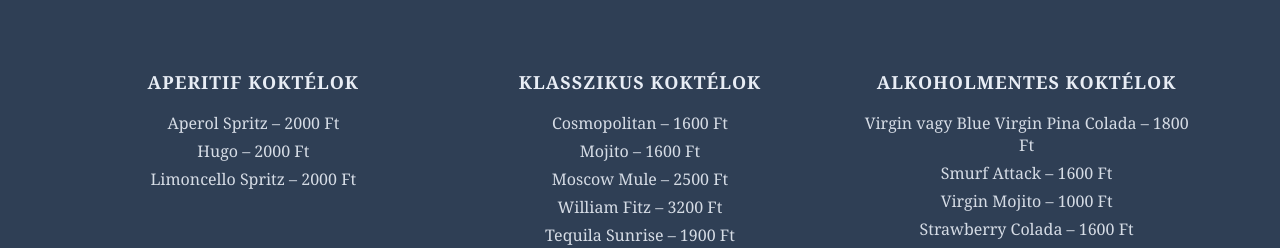
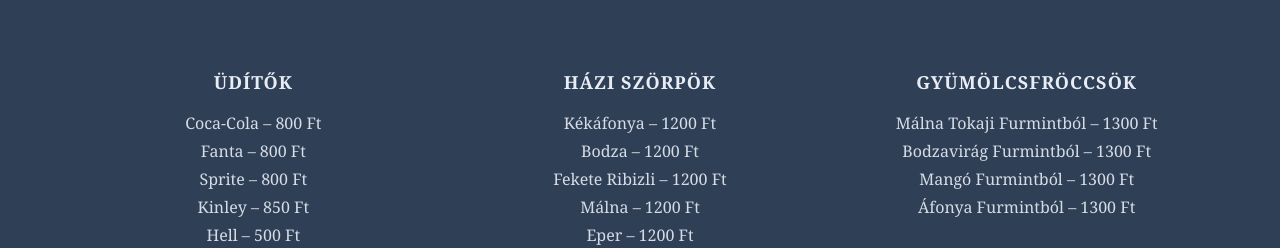
Before and after one commit to miklos123/KisKacsa-frontend, a React (Vite) app: page / in a window 1280 px wide. Both pictures are taken after a click on the element "Üdítők". Shown: the part 1618-1866 px from the top of the page. Built offline with nearby package versions, Linux system fonts and the light colour scheme.

Commit message:
Itallap mukodese

```diff
--- a/src/App.css
+++ b/src/App.css
@@ -448,6 +448,6 @@ button:hover {
 }
 
 /* szebben gördül */
-html {
+html{
   scroll-behavior: smooth;
 }
--- a/src/index.css
+++ b/src/index.css
@@ -42,6 +42,10 @@
   font-size: 12px;
   letter-spacing: 1px;
   opacity: 0.9;
+}
+
+a {
+  text-decoration: none;
 }
 
 /* facebook */
--- a/src/pages/Home.jsx
+++ b/src/pages/Home.jsx
@@ -1,6 +1,8 @@
+import { useState } from "react";
 import "../App.css";
 
 export default function App() {
+  const [activeDrink, setActiveDrink] = useState("koktelok");
   return (
     <div className="page">
       {/*home resz*/}
@@ -61,7 +63,6 @@ export default function App() {
         <div className="menu-box">
           <h2>Étlap</h2>
           <div className="menu-line" />
-
           <div className="menu-categories">
             <span>A Séf ajánlatai</span>
             <span>Előételek</span>
@@ -114,19 +115,18 @@ export default function App() {
 
 
       {/*itallap*/}
-
       <section id="itallap" className="menu-wrapper">
         <div className="menu-box">
           <h2>Itallap</h2>
           <div className="menu-line" />
 
           <div className="menu-categories">
-            <span>Koktélok</span>
-            <span>Üdítők</span>
-            <span>Rövid italok</span>
-            <span>Sörök</span>
-            <span>Pezsgők</span>
-            <span>Forró italok</span>
+            <span onClick={() => setActiveDrink("koktelok")}>Koktélok</span>
+            <span onClick={() => setActiveDrink("uditok")}>Üdítők</span>
+            <span onClick={() => setActiveDrink("rovid")}>Rövid italok</span>
+            <span onClick={() => setActiveDrink("sorok")}>Sörök</span>
+            <span onClick={() => setActiveDrink("pezsgok")}>Pezsgők</span>
+            <span onClick={() => setActiveDrink("forro")}>Forró italok</span>
           </div>
         </div>
       </section>
@@ -136,6 +136,8 @@ export default function App() {
       <section className="drink-list">
         <div className="drink-columns">
 
+          {activeDrink === "koktelok" && (
+            <>
               <div className="drink-col">
                 <h4>APERITIF KOKTÉLOK</h4>
                 <p>Aperol Spritz – 2000 Ft</p>
@@ -156,13 +158,150 @@ export default function App() {
 
               <div className="drink-col">
                 <h4>ALKOHOLMENTES KOKTÉLOK</h4>
-            <p>Virgin vagy Blue Virgin Pina Colada – 1800 Ft</p>
+                <p>Virgin Pina Colada – 1800 Ft</p>
                 <p>Smurf Attack – 1600 Ft</p>
                 <p>Virgin Mojito – 1000 Ft</p>
                 <p>Strawberry Colada – 1600 Ft</p>
                 <p>Shirley Temple – 1600 Ft</p>
                 <p>Cazuela – 1600 Ft</p>
               </div>
+            </>
+          )}
+
+          {activeDrink === "uditok" && (
+            <>
+              <div className="drink-col">
+                <h4>ÜDÍTŐK</h4>
+                <p>Coca-Cola – 800 Ft</p>
+                <p>Fanta – 800 Ft</p>
+                <p>Sprite – 800 Ft</p>
+                <p>Kinley – 850 Ft</p>
+                <p>Hell – 500 Ft</p>
+                <p>Naturaqua – 400 Ft</p>
+              </div>
+
+              <div className="drink-col">
+                <h4>HÁZI SZÖRPÖK</h4>
+                <p>Kékáfonya – 1200 Ft</p>
+                <p>Bodza – 1200  Ft</p>
+                <p>Fekete Ribizli – 1200  Ft</p>
+                <p>Málna – 1200  Ft</p>
+                <p>Eper – 1200  Ft</p>
+                <p>Mangó – 1200  Ft</p>
+              </div>
+
+              <div className="drink-col">
+                <h4>GYÜMÖLCSFRÖCCSÖK</h4>
+                <p>Málna Tokaji Furmintból – 1300 Ft</p>
+                <p>Bodzavirág Furmintból – 1300 Ft</p>
+                <p>Mangó Furmintból – 1300 Ft</p>
+                <p>Áfonya Furmintból – 1300 Ft</p>
+              </div>
+            </>
+          )}
+
+          {activeDrink === "rovid" && (
+            <>
+              <div className="drink-col">
+                <h4>PÁLINKÁK</h4>
+                <p>
+                  Győmbér – 1200 Ft</p>
+                <p>Kajszibarack – 1700 Ft</p>
+                <p>Szatmári szilva – 1100 Ft</p>
+                <p>Bársonybirs – 1230 Ft</p>
+                <p>Árpád pálinkák
+                  cigánymeggy – 1900 Ft</p>
+              </div>
+
+              <div className="drink-col">
+                <h4>TEQUILA</h4>
+                <p>Sierra Silver  – 1200 Ft</p>
+                <p>Patrón silver – 1500 Ft</p>
+                <p>Cenote Blanco – 1300 Ft</p>
+                <p>Cenote Anejo – 1700 Ft</p>
+                <p>Macallan – 1900 Ft</p>
+              </div>
+
+              <div className="drink-col">
+                <h4>VODKA</h4>
+                <p>Stolichnaya – 1546 Ft</p>
+                <p>Finlandia – 1213 Ft</p>
+                <p>Beluga – 1120 Ft</p>
+                <p>Greay Goose – 1700 Ft</p>
+              </div>
+            </>
+          )}
+
+          {activeDrink === "sorok" && (
+            <>
+              <div className="drink-col">
+                <h4>TEQUILA</h4>
+                <p>Dreher – 900 Ft</p>
+                <p>Soproni – 900 Ft</p>
+                <p>Heineken – 900 Ft</p>
+                <p>Soproni Démon – 900 Ft</p>
+              </div>
+
+              <div className="drink-col">
+                <h4>CSAPOLT SÖRÖK</h4>
+                <p>Edelweiss – 1200 Ft</p>
+                <p>Soproni – 1200 Ft</p>
+              </div>
+
+              <div className="drink-col">
+                <h4>CSAPOLT SÖRÖK</h4>
+                <p>Edelweiss – 1200 Ft</p>
+                <p>Soproni – 1200 Ft</p>
+                <p>Edelweiss – 1200 Ft</p>
+                <p>Soproni – 1200 Ft</p>
+              </div>
+            </>
+          )}
+
+          {activeDrink === "pezsgok" && (
+            <>
+              <div className="drink-col">
+                <h4>Pezsgők</h4>
+                <p>Törley – 4000 Ft</p>
+                <p>Hungária – 4500 Ft</p>
+              </div>
+
+              <div className="drink-col">
+                <h4>Pezsgők</h4>
+                <p>Dissegna – 5000 Ft</p>
+                <p>Pago de Tharsys – 5500 Ft</p>
+              </div>
+            </>
+          )}
+
+          {activeDrink === "forro" && (
+            <>
+              <div className="drink-col">
+                <h4>FORRÓ ITALOK</h4>
+                <p>Kávé – 660 Ft</p>
+                <p>Tea – 520 Ft</p>
+                <p>Cappucino– 890 Ft</p>
+                <p>Latte Machiato– 420 Ft</p>
+                <p>Jeges Kávé– 760 Ft</p>
+              </div>
+
+              <div className="drink-col">
+                <h4>TEÁK</h4>
+                <p>English Bland – 600 Ft</p>
+                <p>Red Fruit – 1540 Ft</p>
+                <p>Earl Grey – 230 Ft</p>
+                <p>Pepper Mint– 450 Ft</p>
+              </div>
+
+              <div className="drink-col">
+                <h4>Különlegességek</h4>
+                <p>Jasmine – 690 Ft</p>
+                <p>Influsion– 120 Ft</p>
+                <p>Roiboss– 1200 Ft</p>
+                <p>Dark Jelling– 1400 Ft</p>
+              </div>
+            </>
+          )}
         </div>
       </section>
 
```
Also changed, not shown: 1 other file (tests, documents, lock files or other folders). Lines whose indentation alone changed are shown as unchanged.
